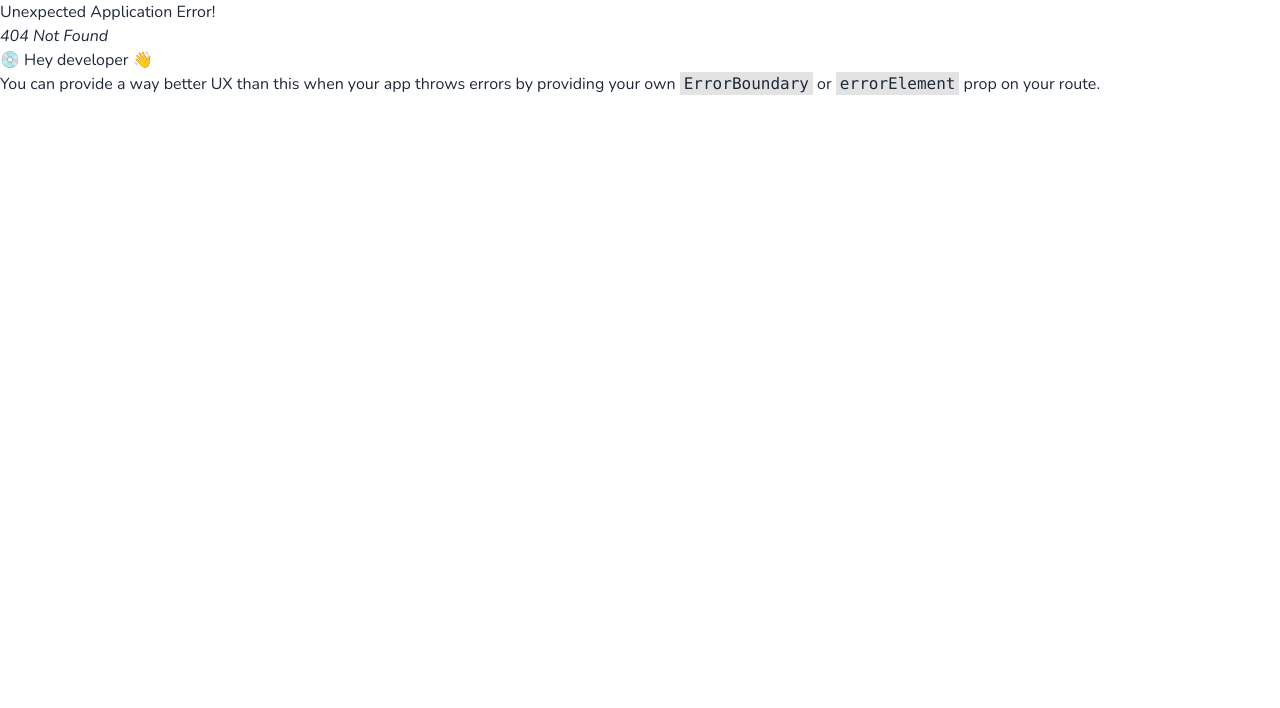
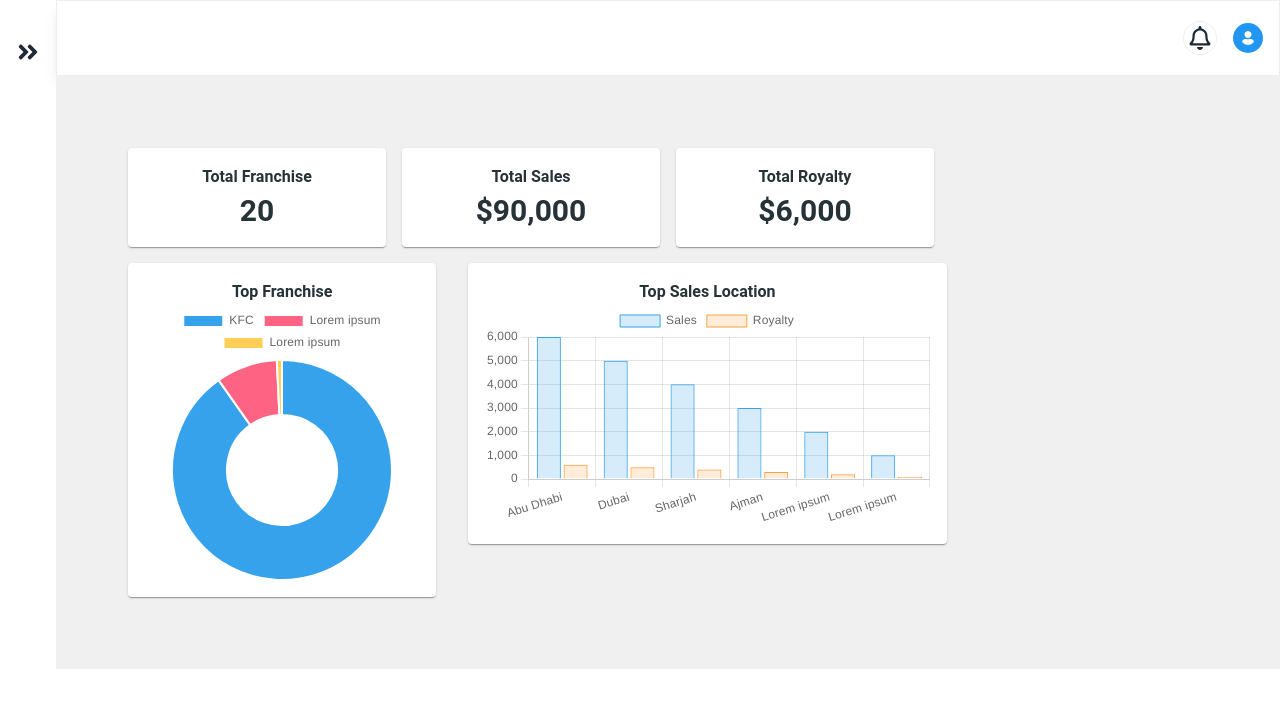
Before and after one commit to sheikhmuhammadzain/Franchise, a React (Vite) app: page /AdminPanel in a window 1280 px wide. Before the commit this address had no page. Shown: the top 708 px of the page. Built offline with nearby package versions, Linux system fonts and the light colour scheme.

Commit message:
added dashboard

```diff
--- a/package.json
+++ b/package.json
@@ -10,9 +10,14 @@
     "preview": "vite preview"
   },
   "dependencies": {
+    "@emotion/react": "^11.13.0",
+    "@emotion/styled": "^11.13.0",
     "@heroicons/react": "^2.1.5",
     "@material-tailwind/react": "^2.1.9",
+    "@mui/material": "^5.16.6",
+    "chart.js": "^4.4.3",
     "react": "^18.3.1",
+    "react-chartjs-2": "^5.2.0",
     "react-dom": "^18.3.1",
     "react-icons": "^5.2.1",
     "react-router-dom": "^6.26.0"
--- /dev/null
+++ b/src/Components/AdminPage.jsx
@@ -0,0 +1,18 @@
+import Sidebar from "./Sidebar";
+import Header from "./Header";
+import Dashboard from "./Dashboard";
+const AdminPage = () => {
+  return (
+    <div className="flex">
+      <div>
+        <Sidebar />
+      </div>
+      <div className="flex-1">
+        <Header />
+        <Dashboard />
+      </div>
+    </div>
+  );
+}
+
+export default AdminPage
--- /dev/null
+++ b/src/Components/Dashboard.jsx
@@ -0,0 +1,233 @@
+/*mport React, { useEffect, useRef } from "react";
+import { Doughnut, Bar } from "react-chartjs-2";
+import { Card, Typography } from "@material-tailwind/react";
+import Chart from 'chart.js/auto';
+import Stack from '@mui/material/Stack'; // Assuming you're using Material-UI v5 for Stack
+
+const dataDoughnut = {
+  labels: ["KFC", "Lorem ipsum", "Lorem ipsum"],
+  datasets: [
+    {
+      data: [60, 6, 0.5],
+      backgroundColor: ["#36A2EB", "#FF6384", "#FFCE56"],
+      hoverBackgroundColor: ["#36A2EB", "#FF6384", "#FFCE56"],
+    },
+  ],
+};
+
+const dataBar = {
+  labels: ["Abu Dhabi", "Dubai", "Sharjah", "Ajman", "Lorem ipsum", "Lorem ipsum"],
+  datasets: [
+    {
+      label: "Sales",
+      backgroundColor: "rgba(54, 162, 235, 0.2)",
+      borderColor: "rgba(54, 162, 235, 1)",
+      borderWidth: 1,
+      hoverBackgroundColor: "rgba(54, 162, 235, 0.4)",
+      hoverBorderColor: "rgba(54, 162, 235, 1)",
+      data: [6000, 6000, 6000, 6000, 6000, 6000],
+    },
+    {
+      label: "Royalty",
+      backgroundColor: "rgba(255, 159, 64, 0.2)",
+      borderColor: "rgba(255, 159, 64, 1)",
+      borderWidth: 1,
+      hoverBackgroundColor: "rgba(255, 159, 64, 0.4)",
+      hoverBorderColor: "rgba(255, 159, 64, 1)",
+      data: [600, 600, 600, 600, 600, 600],
+    },
+  ],
+};
+
+function Dashboard() {
+  const doughnutRef = useRef(null);
+  const barRef = useRef(null);
+
+  useEffect(() => {
+    return () => {
+      // Destroy the chart instances when the component unmounts
+      if (doughnutRef.current) {
+        doughnutRef.current.destroy();
+      }
+      if (barRef.current) {
+        barRef.current.destroy();
+      }
+    };
+  }, []);
+
+  return (
+    <Stack spacing={4} padding={4}>
+      <Stack direction="row" spacing={4} backgroundColor="#f5f5f5" padding={4} borderRadius="8px" boxShadow={1}>
+        <Stack direction="row" spacing={4} width="100%">
+          <Card className="p-4 bg-gray-300 shadow">
+            <Typography variant="h6" color="blue-gray">
+              Total Franchise
+            </Typography>
+            <Typography variant="h3" color="blue-gray">
+              20
+            </Typography>
+          </Card>
+          <Card className="p-4 bg-gray-300 shadow">
+            <Typography variant="h6" color="blue-gray">
+              Total Sales
+            </Typography>
+            <Typography variant="h3" color="blue-gray">
+              $90,000
+            </Typography>
+          </Card>
+          <Card className="p-4 bg-gray-300 shadow">
+            <Typography variant="h6" color="blue-gray">
+              Total Royalty
+            </Typography>
+            <Typography variant="h3" color="blue-gray">
+              $6,000
+            </Typography>
+          </Card>
+        </Stack>
+      </Stack>
+      <Stack direction="row" spacing={4} backgroundColor="#f5f5f5" padding={4} borderRadius="8px" boxShadow={1}>
+        <Card className="p-4 bg-gray-300 shadow">
+          <Typography variant="h6" color="blue-gray">
+            Top Franchise
+          </Typography>
+          <Doughnut ref={doughnutRef} data={dataDoughnut} />
+        </Card>
+        <Card className="p-4 bg-gray-300 shadow">
+          <Typography variant="h6" color="blue-gray">
+            Top Sales Location
+          </Typography>
+          <Bar ref={barRef} data={dataBar} />
+        </Card>
+      </Stack>
+    </Stack>
+  );
+}
+
+export default Dashboard;*/
+
+import * as React from "react";
+import { styled } from "@mui/material/styles";
+import Box from "@mui/material/Box";
+import Grid from "@mui/material/Grid";
+import Paper from "@mui/material/Paper";
+import Stack from "@mui/material/Stack"; // Import Stack from Material-UI
+import { Doughnut, Bar } from "react-chartjs-2";
+import { Typography } from "@material-tailwind/react";
+import Chart from "chart.js/auto";
+
+// Styled Paper component for cards
+const Item = styled(Paper)(({ theme }) => ({
+  backgroundColor: "#fff", // White background for cards
+  ...theme.typography.body2,
+  padding: theme.spacing(2),
+  textAlign: "center",
+  color: theme.palette.text.secondary,
+}));
+
+const dataDoughnut = {
+  labels: ["KFC", "Lorem ipsum", "Lorem ipsum"],
+  datasets: [
+    {
+      data: [60, 6, 0.5],
+      backgroundColor: ["#36A2EB", "#FF6384", "#FFCE56"],
+      hoverBackgroundColor: ["#36A2EB", "#FF6384", "#FFCE56"],
+    },
+  ],
+};
+
+const dataBar = {
+  labels: [
+    "Abu Dhabi",
+    "Dubai",
+    "Sharjah",
+    "Ajman",
+    "Lorem ipsum",
+    "Lorem ipsum",
+  ],
+  datasets: [
+    {
+      label: "Sales",
+      backgroundColor: "rgba(54, 162, 235, 0.2)",
+      borderColor: "rgba(54, 162, 235, 1)",
+      borderWidth: 1,
+      hoverBackgroundColor: "rgba(54, 162, 235, 0.4)",
+      hoverBorderColor: "rgba(54, 162, 235, 1)",
+      data: [6000, 5000, 4000, 3000, 2000, 1000],
+    },
+    {
+      label: "Royalty",
+      backgroundColor: "rgba(255, 159, 64, 0.2)",
+      borderColor: "rgba(255, 159, 64, 1)",
+      borderWidth: 1,
+      hoverBackgroundColor: "rgba(255, 159, 64, 0.4)",
+      hoverBorderColor: "rgba(255, 159, 64, 1)",
+      data: [600, 500, 400, 300, 200, 100],
+    },
+  ],
+};
+
+export default function Dashboard() {
+  return (
+    <Box sx={{ flexGrow: 1, backgroundColor: "#f0f0f0", padding: 9 }}>
+      <Grid container spacing={2}>
+        {/* Row for Cards */}
+        <Grid item xs={9}>
+          <Grid container spacing={2}>
+            <Grid item xs={12} sm={4}>
+              <Item>
+                <Typography variant="h6" color="blue-gray">
+                  Total Franchise
+                </Typography>
+                <Typography variant="h3" color="blue-gray">
+                  20
+                </Typography>
+              </Item>
+            </Grid>
+            <Grid item xs={12} sm={4}>
+              <Item>
+                <Typography variant="h6" color="blue-gray">
+                  Total Sales
+                </Typography>
+                <Typography variant="h3" color="blue-gray">
+                  $90,000
+                </Typography>
+              </Item>
+            </Grid>
+            <Grid item xs={12} sm={4}>
+              <Item>
+                <Typography variant="h6" color="blue-gray">
+                  Total Royalty
+                </Typography>
+                <Typography variant="h3" color="blue-gray">
+                  $6,000
+                </Typography>
+              </Item>
+            </Grid>
+          </Grid>
+        </Grid>
+
+        {/* Row for Charts */}
+        <Grid item xs={11}>
+          <Grid container spacing={4}>
+            <Grid item xs={5} sm={4}>
+              <Item>
+                <Typography variant="h6" color="blue-gray">
+                  Top Franchise
+                </Typography>
+                <Doughnut data={dataDoughnut} />
+              </Item>
+            </Grid>
+            <Grid item xs={12} sm={6}>
+              <Item>
+                <Typography variant="h6" color="blue-gray">
+                  Top Sales Location
+                </Typography>
+                <Bar data={dataBar} />
+              </Item>
+            </Grid>
+          </Grid>
+        </Grid>
+      </Grid>
+    </Box>
+  );
+}
--- a/src/Components/Sidebar.jsx
+++ b/src/Components/Sidebar.jsx
@@ -1,6 +1,9 @@
 import { FaAngleDoubleRight } from "react-icons/fa";
 import { FiUsers } from "react-icons/fi";
 import { BsWindowPlus } from "react-icons/bs";
+import { Link } from "react-router-dom";
+import { HiOutlinePresentationChartBar } from "react-icons/hi";
+
 function Sidebar() {
   return (
     <div className="drawer">
@@ -19,13 +22,26 @@ function Sidebar() {
         ></label>
         <ul className="menu bg-white text-base-content min-h-full w-60 p-4">
           {/* Sidebar content here */}
-          <img src="/group-84152-1@2x.png" alt="" width={200} className="p-2 mb-9" />
+          <img
+            src="/group-84152-1@2x.png"
+            alt=""
+            width={200}
+            className="p-2 mb-9"
+          />
           <div className="flex items-center px-3 hover:border bg-[#F2F4FF] text-blue-600 font-bold rounded mx-3">
-            <FiUsers  className="text-xl"/>
-            <h2 className="  p-4   ">Manage User</h2>
+            <FiUsers className="text-xl" />
+            <Link to="/">
+              <h2 className="p-4">Manage User</h2>
+            </Link>
           </div>
           <div className="flex items-center px-3 hover:border mx-3">
-            <BsWindowPlus  className="text-xl"/>
+            <HiOutlinePresentationChartBar className="text-xl" />
+            <Link to="/adminPanel">
+              <h2 className="p-4">Financial Overview</h2>
+            </Link>
+          </div>
+          <div className="flex items-center px-3 hover:border mx-3">
+            <BsWindowPlus className="text-xl" />
             <h2 className=" text p-4 ">Technical Requests</h2>
           </div>
         </ul>
--- a/src/main.jsx
+++ b/src/main.jsx
@@ -8,6 +8,7 @@ import ForgotPassword from './Components/ForgotPassword.jsx';
 import Login from './Components/Login.jsx';
 import AddFranchisorForm from './Components/AddFranchisorForm.jsx';
 import ManageUser from './Components/ManageUser.jsx';
+import AdminPage from './Components/AdminPage.jsx';
 const router = createBrowserRouter([
   {
     path: "/",
@@ -29,6 +30,10 @@ const router = createBrowserRouter([
     path: "/ManageUser",
     element: <ManageUser />,
   },
+  {
+    path: "/AdminPanel",
+    element: <AdminPage/>,
+  },
 ]);
 
 
```
Also changed, not shown: 1 other file (tests, documents, lock files or other folders).
